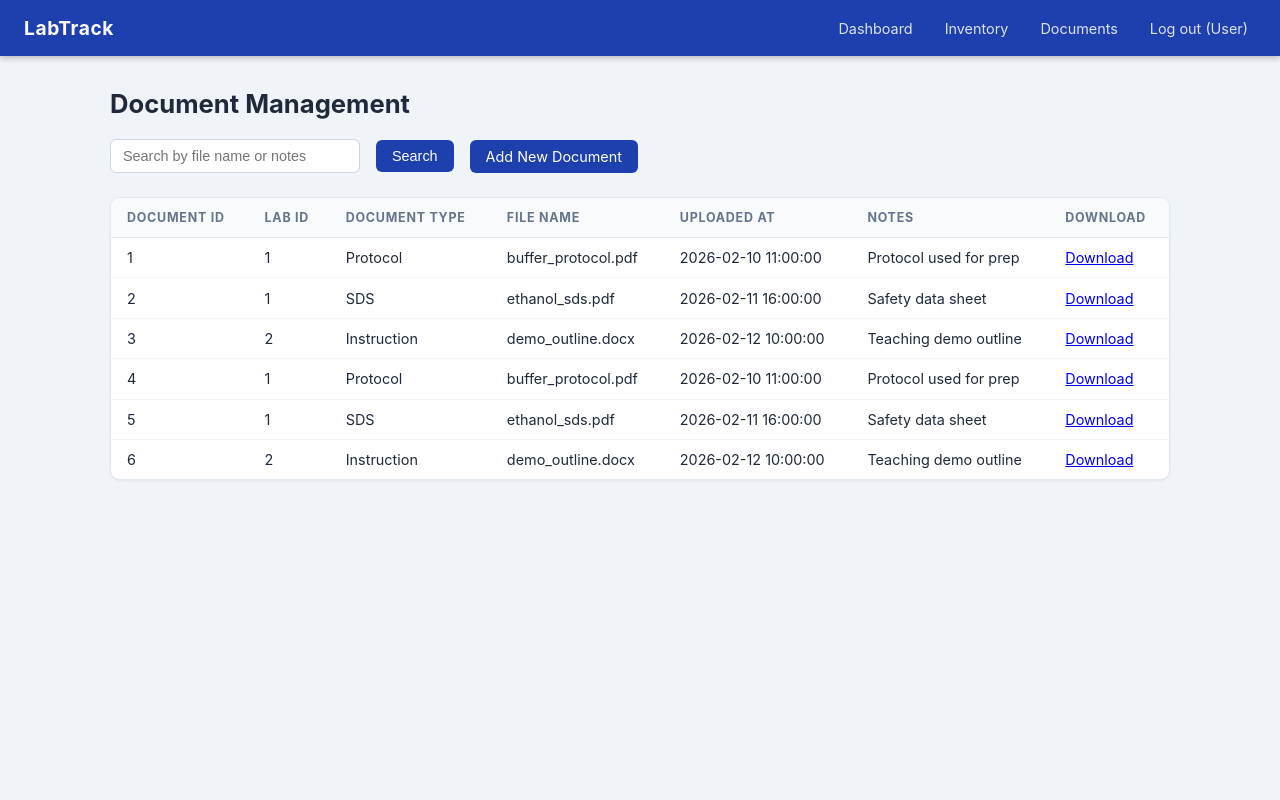
After one commit to 0scar00/csc436_projects, a PHP site: page /document_page/document.php in a window 1280 px wide. The commit adds this page. Run offline with PHP 8.4, Linux system fonts and the light colour scheme; data comes from the database, SQL or seed files in the repository.

Commit message:
Add document page, implement search and display functionalities for documents in the database

```diff
--- a/website/labtrack/dashboard.html
+++ b/website/labtrack/dashboard.html
@@ -23,9 +23,9 @@
 
     <nav class="topnav-links">
       <a href="#" class="nav-link active">Dashboard</a>
-      <a href="#" class="nav-link">Inventory</a>
+      <a href="inventory.php" class="nav-link">Inventory</a>
       <a href="#" class="nav-link">Experiments</a>
-      <a href="#" class="nav-link">Documents</a>
+      <a href="document_page/document.php" class="nav-link">Documents</a>
     </nav>
 
     <div class="topnav-user">
--- /dev/null
+++ b/website/labtrack/document_page/document.css
@@ -0,0 +1,193 @@
+*, *::before, *::after { box-sizing: border-box; margin: 0; padding: 0; }
+
+body {
+    font-family: -apple-system, BlinkMacSystemFont, 'Segoe UI', Roboto, sans-serif;
+    background: #f0f4f8;
+    color: #1e293b;
+    min-height: 100vh;
+}
+
+nav {
+    background: #1e40af;
+    color: #fff;
+    padding: 0 1.5rem;
+    display: flex;
+    align-items: center;
+    gap: 1rem;
+    height: 56px;
+    position: sticky;
+    top: 0;
+    z-index: 100;
+    box-shadow: 0 2px 6px rgba(0,0,0,.25);
+}
+
+nav .brand {
+    font-weight: 700;
+    font-size: 1.2rem;
+    letter-spacing: .03em;
+    margin-right: auto;
+}
+
+nav a {
+    color: rgba(255,255,255,.85);
+    text-decoration: none;
+    font-size: .9rem;
+    padding: .25rem .5rem;
+    border-radius: 4px;
+    transition: background .15s;
+}
+nav a:hover { background: rgba(255,255,255,.15); color: #fff; }
+
+.page-wrapper { max-width: 1100px; margin: 2rem auto; padding: 0 1.25rem; }
+
+h1 {
+    font-size: 1.6rem;
+    font-weight: 700;
+    color: #1e293b;
+    margin-bottom: 1.25rem;
+}
+
+.filter-bar {
+    display: flex;
+    align-items: center;
+    gap: 1rem;
+    margin-bottom: 1.5rem;
+}
+
+.filter-bar label {
+    display: flex;
+    flex-direction: column;
+    gap: .25rem;
+}
+
+.filter-bar input[type="text"] {
+    padding: .5rem .75rem;
+    font-size: .9rem;
+    border: 1px solid #cbd5e1;
+    border-radius: 6px;
+    width: 250px;
+}
+
+.filter-bar input[type="text"]:focus {
+    outline: 2px solid #1e40af;
+    border-color: #1e40af;
+}
+
+.btn {
+    padding: .5rem 1rem;
+    font-size: .9rem;
+    border-radius: 6px;
+    cursor: pointer;
+    transition: background .15s, color .15s;
+}
+
+.btn-primary {
+    background: #1e40af;
+    color: #fff;
+    border: none;
+}
+
+.btn-primary:hover {
+    background: #3749b2;
+}
+
+.btn-outline {
+    background: #fff;
+    color: #475569;
+    border: 1px solid #cbd5e1;
+}
+
+.btn-outline:hover {
+    background: #f1f5f9;
+}
+
+.table-card {
+    background: #fff;
+    border: 1px solid #e2e8f0;
+    border-radius: 10px;
+    overflow: hidden;
+    box-shadow: 0 1px 3px rgba(0,0,0,.06);
+}
+
+table {
+    width: 100%;
+    border-collapse: collapse;
+    font-size: .9rem;
+}
+
+thead th {
+    background: #f8fafc;
+    padding: .75rem 1rem;
+    text-align: left;
+    font-size: .78rem;
+    font-weight: 700;
+    text-transform: uppercase;
+    letter-spacing: .06em;
+    color: #64748b;
+    border-bottom: 1px solid #e2e8f0;
+}
+
+tbody tr { border-bottom: 1px solid #f1f5f9; transition: background .1s; }
+
+tbody tr:last-child { border-bottom: none; }
+
+tbody tr:hover { background: #f8fafc; }
+
+tbody td { padding: .7rem 1rem; vertical-align: middle; }
+
+.empty-state {
+    text-align: center;
+    padding: 3rem 1rem;
+    color: #94a3b8;
+}
+
+.empty-state p { margin-top: .5rem; font-size: .9rem; }
+
+.alert-error {
+    background: #fee2e2;
+    color: #991b1b;
+    border: 1px solid #fca5a5;
+    border-radius: 8px;
+    padding: .75rem 1rem;
+    margin-bottom: 1rem;
+    font-size: .9rem;
+}
+
+.btn-primary {
+    text-decoration: none;
+}
+
+.upload-form {
+    background: #fff;
+    border: 1px solid #e2e8f0;
+    border-radius: 10px;
+    padding: 1.5rem;
+    margin-bottom: 2rem;
+    box-shadow: 0 1px 3px rgba(0,0,0,.06);
+}
+
+.upload-form label {
+    display: flex;
+    flex-direction: column;
+    margin-bottom: 1rem;
+    font-size: .9rem;
+    color: #475569;
+}
+
+.upload-form input[type="text"],
+.upload-form textarea,
+.upload-form input[type="file"] {
+    padding: .5rem .75rem;
+    font-size: .9rem;
+    border: 1px solid #cbd5e1;
+    border-radius: 6px;
+    width: 100%;
+}
+
+.upload-form textarea {
+    resize: vertical;
+}
+
+.upload-form button {
+    margin-top: 1rem;
+}
--- /dev/null
+++ b/website/labtrack/document_page/document.php
@@ -0,0 +1,181 @@
+<?php
+    include '../includes/session.php';
+    include '../includes/database-connection.php';
+
+    // download file
+    if (isset($_GET['linkId'])) {
+        // Clear any previous output buffering
+        ob_clean();
+
+        $file_path = $_GET['linkId'];
+
+        // Security: Validate the file exists and prevent directory traversal
+        if (file_exists($file_path)) {
+            header('Content-Description: File Transfer');
+            header('Content-Type: application/octet-stream');
+            header('Content-Disposition: attachment; filename="' . basename($file_path) . '"');
+            header('Expires: 0');
+            header('Cache-Control: must-revalidate');
+            header('Pragma: public');
+            header('Content-Length: ' . filesize($file_path));
+
+            // Read the file and exit to prevent the rest of the HTML from loading
+            readfile($file_path);
+            $redirect = $_GET['redirect'] ?? 'document.php';
+
+            header("Location: $redirect");
+            exit;
+        } else {
+            $error = "Error: File not found at " . htmlspecialchars($file_path);
+            $redirect = $_GET['redirect'] ?? 'document.php';
+
+            header("Location: $redirect");
+        }
+    }
+
+    // upload document
+    if ($_SERVER['REQUEST_METHOD'] === 'POST') {
+        $doc_type = $_POST['doc_type'];
+
+        $chemical_name = $_POST['chem_name'];
+        $experiment_name = $_POST['exp_name'];
+
+        $lab_id = $_POST['lab_id'];
+
+        // actual file name
+        $file_name = $_FILES['document_file']['name'];
+        $temp_name = $_FILES['document_file']['tmp_name'];
+        $notes = $_POST['note'];
+        $upload_path = 'documents/' . $file_name;
+
+        // move file into document folder
+        if(move_uploaded_file($temp_name, $upload_path)) {
+            $chemical_sql = "SELECT chemical_id FROM Chemical WHERE chemical_name = ?;";
+
+            $stmt = $pdo->prepare($chemical_sql);
+            $stmt->execute([$chemical_name]);
+            $row = $stmt->fetch(PDO::FETCH_ASSOC);
+            $chemical_id = $row['chemical_id'];
+
+            // experiment id
+            $exp_sql = "SELECT experiment_id FROM Experiment WHERE title = ?;";
+
+            $stmt = $pdo->prepare($exp_sql);
+            $stmt->execute([$experiment_name]);
+            $row = $stmt->fetch(PDO::FETCH_ASSOC);
+
+            $experiment_id;
+
+            if($row) {
+                $experiment_id = $row['experiment_id'];
+            }
+            else {
+                $experiment_id = NULL;
+            }
+
+            $sql = 'INSERT INTO Document (lab_id, uploaded_by_user_id, doc_type, file_name, file_url, uploaded_at, notes, chemical_id, experiment_id)
+                    VALUES (?, ?, ?, ?, ?, NOW(), ?, ?, ?);';
+
+            $stmt = $pdo->prepare($sql);
+            $stmt->execute([$lab_id, $_SESSION['user_id'], $doc_type, $file_name, $upload_path, $notes, $chemical_id, $experiment_id]);
+        }
+    }
+
+    // query for documents
+    $search_result = [];
+    if ($_SERVER['REQUEST_METHOD'] === 'GET' && isset($_GET['search']) && !empty($_GET['search'])) {
+        $like_string = "%" . $_GET['search'] . "%";
+        $sql = "SELECT document_id, lab_id, doc_type, file_url, file_name, uploaded_at, notes FROM Document
+                WHERE file_name LIKE ? OR notes LIKE ?;";
+        $stmt = $pdo->prepare($sql);
+        $stmt->execute([$like_string, $like_string]);
+        $search_result = $stmt->fetchAll(PDO::FETCH_ASSOC);
+    }
+    else {
+        $sql = "SELECT document_id, lab_id, doc_type, file_url, file_name, uploaded_at, notes FROM Document;";
+        $stmt = $pdo->prepare($sql);
+        $stmt->execute();
+        $search_result = $stmt->fetchAll(PDO::FETCH_ASSOC);
+    }
+?>
+
+<!DOCTYPE html>
+<html lang="en">
+<head>
+    <meta charset="UTF-8">
+    <meta name="viewport" content="width=device-width, initial-scale=1.0">
+    <title>Documents — LabTrack</title>
+    <link rel="stylesheet" href="document.css">
+</head>
+<body>
+
+<!-- ── Navigation ─────────────────────────────────────────────────────────── -->
+<nav>
+    <span class="brand">LabTrack</span>
+    <a href="../dashboard.html">Dashboard</a>
+    <a href="../inventory.php">Inventory</a>
+    <a href="document.php">Documents</a>
+    <a href="../logout.php">Log out (<?= htmlspecialchars($_SESSION['username'] ?? 'User') ?>)</a>
+</nav>
+
+<div class="page-wrapper">
+    <h1>Document Management</h1>
+
+    <form method="GET" action="document.php" class="filter-bar">
+        <label>
+            <input type="text" name="search" value="<?= htmlspecialchars($_GET['search'] ?? '') ?>" placeholder="Search by file name or notes">
+        </label>
+        <button type="submit" class="btn btn-primary">Search</button>
+        <a href="upload_doc.php" class="btn btn-primary">Add New Document</a>
+        <?php if (!empty($_GET['search'])): ?>
+            <a href="document.php" class="btn btn-outline">Clear</a>
+        <?php endif; ?>
+    </form>
+
+    <?php if (!empty($error)): ?>
+        <div class="alert-error"><?= htmlspecialchars($error) ?></div>
+    <?php endif; ?>
+
+    <div class="table-card">
+        <table>
+            <thead>
+                <tr>
+                    <th>Document ID</th>
+                    <th>Lab ID</th>
+                    <th>Document Type</th>
+                    <th>File name</th>
+                    <th>Uploaded At</th>
+                    <th>Notes</th>
+                    <th>Download</th>
+                </tr>
+            </thead>
+            <tbody>
+            <?php if (empty($search_result)): ?>
+                <tr>
+                    <td colspan="5">
+                        <div class="empty-state">
+                            <strong>No documents found.</strong>
+                            <p>Try uploading a new document or adjusting your search.</p>
+                        </div>
+                    </td>
+                </tr>
+            <?php else: ?>
+                <?php foreach ($search_result as $i => $row): ?>
+                <tr>
+                    <td><?=  htmlspecialchars($row['document_id']) ?></td>
+                    <td><?= htmlspecialchars($row['lab_id']) ?></td>
+                    <td><?= htmlspecialchars($row['doc_type']) ?></td>
+                    <td><?= htmlspecialchars($row['file_name']) ?></td>
+                    <td><?= htmlspecialchars($row['uploaded_at']) ?></td>
+                    <td><?= htmlspecialchars($row['notes']) ?></td>
+                    <td><a href="document.php?linkId=<?php echo htmlentities(urlencode($row['file_url'])); ?>">Download</a></td>
+                </tr>
+                <?php endforeach; ?>
+            <?php endif; ?>
+            </tbody>
+        </table>
+    </div>
+</div>
+
+</body>
+</html>
--- a/website/labtrack/inventory.php
+++ b/website/labtrack/inventory.php
@@ -317,6 +317,7 @@ $username = htmlspecialchars($_SESSION['username'] ?? 'User');
     <span class="brand">🧪 LabTrack</span>
     <a href="dashboard.html">Dashboard</a>
     <a href="inventory.php">Inventory</a>
+    <a href="document_page/document.php">Documents</a>
     <a href="logout.php">Log out (<?= $username ?>)</a>
 </nav>
 
```
Also changed, not shown: website/labtrack/document_page/upload_doc.php (added, +58 -0 lines).
